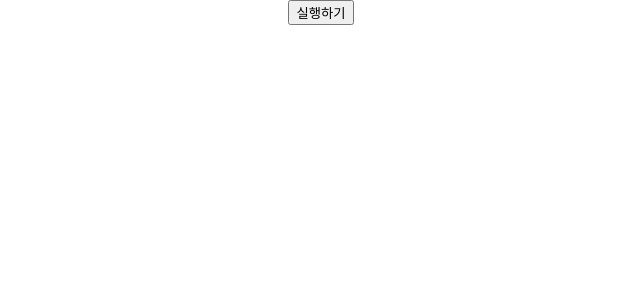
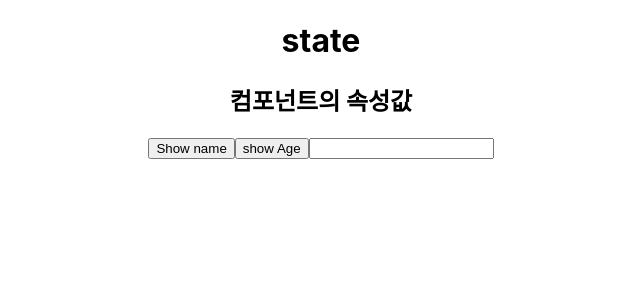
Before and after one commit to sinbum/reactPractice, a React (Create React App) app: page / in a window 1280 px wide. Shown: the top 300 px of the page, without its empty margins (319-959 px from the left). Built offline with nearby package versions, Linux system fonts and the light colour scheme.

Commit message:
구조와 이벤트 만들기.

```diff
--- a/src/App.js
+++ b/src/App.js
@@ -1,11 +1,14 @@
 import './App.css';
 import Section from './pages/body/section';
+import Hello from './practice/Hello';
 
 function App() {
   return (
     <div className="App">
 
-       <Section/>
+       {/* <Section/> */}
+
+       <Hello></Hello>
 
     </div>
   );
--- a/src/pages/body/section.js
+++ b/src/pages/body/section.js
@@ -25,7 +25,6 @@ const Section = () => {
 }
 
  function jsondata (){
-     //console.log(JsonTempData)
 
      JsonTempData.list.forEach(row => console.log(row))
 
--- /dev/null
+++ b/src/practice/Hello.js
@@ -0,0 +1,28 @@
+export default function Hello() {
+    function showName(){
+        console.log ('mike');
+    }
+
+    function showAge(age) {
+        console.log(age);
+    }
+
+    function showText(txt) {
+        console.log(txt)
+    }
+
+    return(
+        <div>
+            <h1>state</h1>
+            <h2>컴포넌트의 속성값            </h2>
+            <button onClick={showName}> Show name </button>
+            <button onClick={()=>{showAge(10)}}> show Age</button>
+            <input type="text" onChange={e=>{const txt = e.target.value; showText(txt)}} />
+
+
+
+        </div>
+
+        )
+
+}
```
